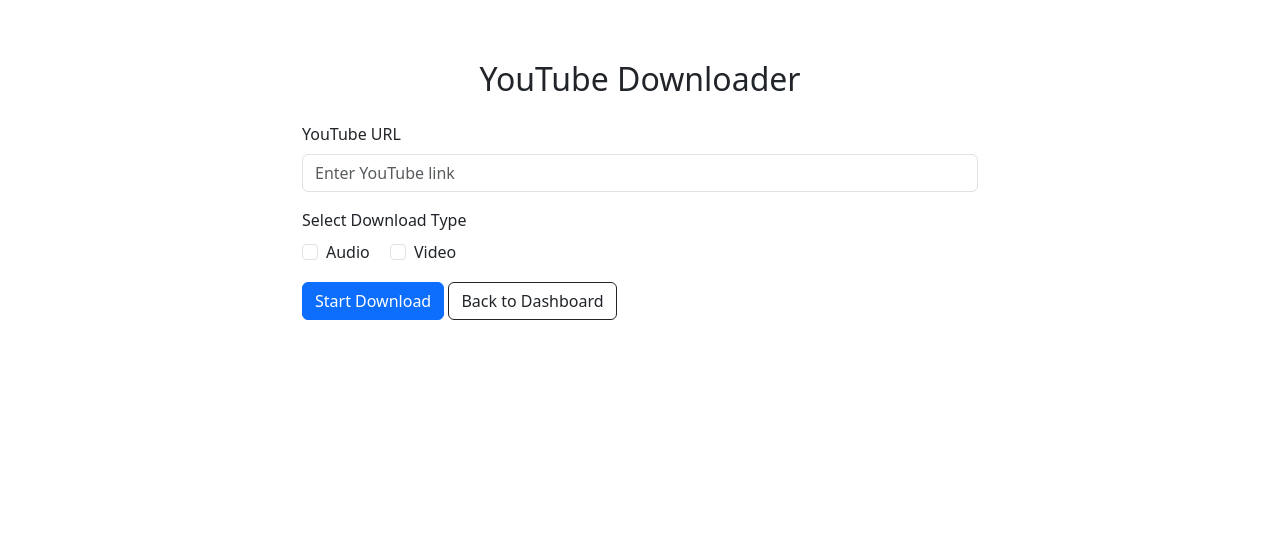
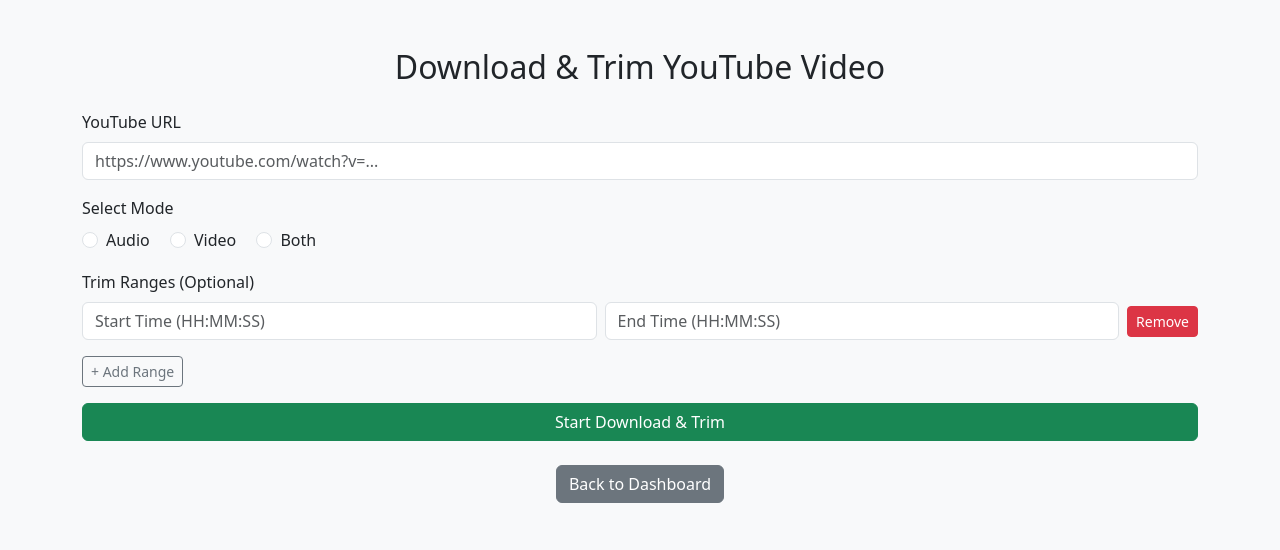
Before and after one commit to shyam-sreenivasan/fun-projects, a Flask app: page /ytdownload in a window 1280 px wide. Shown: the top 550 px of the page. Run offline with Flask 3, Linux system fonts and the light colour scheme; some libraries are stand-ins or nearby versions.

Commit message:
added slider for trim media, added time range for youtube downloader

```diff
--- a/tools-app/tools_app/routes.py
+++ b/tools-app/tools_app/routes.py
@@ -12,10 +12,10 @@
 import threading
 from tools_app.tools.youtube.downloader import run_download_youtube
 from tools_app.tools.image_util import convert_images_to_pdf
-from moviepy import VideoFileClip, AudioFileClip, concatenate_videoclips, concatenate_audioclips # type: ignore
 import mimetypes
 import calendar
 from werkzeug.utils import secure_filename
+from tools_app.tools.trim_media import *
 
 @app.route("/", methods=["GET"])
 def home():
@@ -118,35 +118,64 @@
     file_list.sort(key=lambda x: x["modified"], reverse=True)
     return render_template('list_files.html', files=file_list)
 
+
 @app.route('/download_youtube', methods=['POST'])
 def download_youtube():
     data = request.json
     url = data.get('url')
-    mode = data.get('mode')  # audio, video, or both
-
+    mode = data.get('mode')  # 'audio', 'video', or 'both'
+    start_times = data.get('start_times', [])
+    end_times = data.get('end_times', [])
+    print("start times", start_times)
+    print("end times", end_times)
     if not url or mode not in ['audio', 'video', 'both']:
         return jsonify({'error': 'Invalid input'}), 400
 
     job_id = str(uuid.uuid4())
     base_name = f"{job_id}"
 
-    thread = threading.Thread(target=run_download_youtube, args=(UPLOAD_FOLDER, url, mode, base_name))
-    thread.start()
+    def background_job():
+        try:
+            run_download_youtube(UPLOAD_FOLDER, url, mode, base_name)
 
-    # Construct expected file names
+            # Perform trimming if valid ranges provided
+            if start_times and end_times and len(start_times) == len(end_times):
+                if mode == 'audio':
+                    input_file = os.path.join(UPLOAD_FOLDER, f"{base_name}_audio.mp3")
+                else:
+                    input_file = os.path.join(UPLOAD_FOLDER, f"{base_name}.mp4")
+
+                trim_output = trim_media_file(input_file, start_times, end_times, UPLOAD_FOLDER)
+                if trim_output:
+                    print(f"[INFO] Trimmed media saved at: {trim_output}")
+                else:
+                    print("[WARN] Trimming failed or was skipped.")
+        except Exception as e:
+            print(f"[ERROR] Background task failed: {e}")
+
+    threading.Thread(target=background_job).start()
+
+    # Predict trimmed file name (used by client to poll)
     result_files = []
-    if mode in ['video', 'both']:
-        result_files.append(f"{base_name}.mp4")  # mp4 for video
-    if mode in ['audio', 'both']:
-        result_files.append(f"{base_name}_audio.mp3")
+    if start_times and end_times:
+        if mode == 'audio':
+            trimmed_file = f"trimmed_{base_name}.mp3"
+        else:
+            trimmed_file = f"trimmed_{base_name}.mp4"
+        result_files.append(trimmed_file)
+    else:
+        if mode in ['video', 'both']:
+            result_files.append(f"{base_name}.mp4")
+        if mode in ['audio', 'both']:
+            result_files.append(f"{base_name}_audio.mp3")
 
-    # Construct URLs
-    file_urls = [f"/files?filename={name}" for name in result_files]
+    file_urls = [f"/files?filename={f}" for f in result_files]
 
     return jsonify({
         "message": "Download started",
         "files": file_urls
     })
+
 
 @app.route("/ytdownload", methods=['GET'])
 def get_ytdownloader_page():
@@ -192,68 +221,33 @@
 
     return redirect(url_for('list_files'))
 
-def parse_time_to_seconds(time_str):
-    """Convert HH:MM:SS to seconds."""
-    parts = list(map(int, time_str.strip().split(":")))
-    while len(parts) < 3:
-        parts.insert(0, 0)  # pad to HH:MM:SS
-    h, m, s = parts
-    return h * 3600 + m * 60 + s
+@app.route('/trim-media', methods=['POST', 'GET'])
+def trim_media():
+    if request.method == 'GET':
+        return render_template("trim_media.html")
 
-@app.route('/trim-media', methods=['GET', 'POST'])
-def trim_media():
-    if request.method == "POST":
-        file = request.files.get('media_file')
-        start_times = request.form.getlist('start_times')
-        end_times = request.form.getlist('end_times')
+    file = request.files.get('media_file')
+    start_times = request.form.getlist('start_times')
+    end_times = request.form.getlist('end_times')
 
-        if not file or not start_times or not end_times or len(start_times) != len(end_times):
-            return jsonify({"error": "Invalid input. Provide a file and matching start/end times."}), 400
+    if not file or not start_times or not end_times or len(start_times) != len(end_times):
+        return jsonify({"error": "Invalid input. Provide a file and matching start/end times."}), 400
 
-        original_filename = file.filename
-        ext = os.path.splitext(original_filename)[1]
-        input_filename = f"{uuid.uuid4().hex}{ext}"
-        input_path = os.path.join(UPLOAD_FOLDER, input_filename)
-        file.save(input_path)
+    ext = os.path.splitext(file.filename)[1]
+    input_path = os.path.join(UPLOAD_FOLDER, f"{uuid.uuid4().hex}{ext}")
+    file.save(input_path)
 
-        mime_type, _ = mimetypes.guess_type(input_path)
-        is_audio = mime_type and mime_type.startswith('audio')
+    output_path = trim_media_file(input_path, start_times, end_times, UPLOAD_FOLDER)
 
-        start_seconds = [parse_time_to_seconds(t) for t in start_times]
-        end_seconds = [parse_time_to_seconds(t) for t in end_times]
+    if not output_path:
+        return jsonify({"error": "Trimming failed."}), 500
 
-        output_ext = '.mp3' if is_audio else '.mp4'
-        output_filename = f"trimmed_{uuid.uuid4().hex}{output_ext}"
-        output_path = os.path.join(UPLOAD_FOLDER, output_filename)
+    return jsonify({
+        "message": "Trimming successful.",
+        "download_url": url_for('download_merged_pdf', filename=os.path.basename(output_path)),
+        "filename": os.path.basename(output_path)
+    })
 
-        def trim_task():
-            try:
-                if is_audio:
-                    clip = AudioFileClip(input_path)
-                    segments = [clip.subclipped(s, e) for s, e in zip(start_seconds, end_seconds)]
-                    final_clip = concatenate_audioclips(segments)
-                    final_clip.write_audiofile(output_path)
-                else:
-                    clip = VideoFileClip(input_path)
-                    segments = [clip.subclipped(s, e) for s, e in zip(start_seconds, end_seconds)]
-                    final_clip = concatenate_videoclips(segments)
-                    final_clip.write_videofile(output_path, codec="libx264", audio_codec="aac")
-
-                clip.close()
-                final_clip.close()
-
-            except Exception as e:
-                print(f"[ERROR] Background trim task failed: {e}")
-
-        threading.Thread(target=trim_task, daemon=True).start()
-
-        return jsonify({
-            "message": "Trimming started.",
-            "download_url": url_for('download_merged_pdf', filename=output_filename),
-            "filename": output_filename
-        })
-
-    return render_template("trim_media.html")
 
 @app.route('/backup-media', methods=['GET'])
 def backup_media_form():
--- a/tools-app/tools_app/templates/yt_downloader.html
+++ b/tools-app/tools_app/templates/yt_downloader.html
@@ -2,107 +2,132 @@
 <html lang="en">
 <head>
   <meta charset="UTF-8">
-    <title>YouTube Downloader</title>
-    <link href="https://cdn.jsdelivr.net/npm/bootstrap@5.3.2/dist/css/bootstrap.min.css" rel="stylesheet">
+  <title>Download & Trim YouTube</title>
+  <link href="https://cdn.jsdelivr.net/npm/bootstrap@5.3.3/dist/css/bootstrap.min.css" rel="stylesheet">
   <style>
-        .container {
-            max-width: 700px;
-            margin-top: 60px;
+    body { background-color: #f8f9fa; }
+  </style>
+  <script>
+    function addYtRange() {
+      const container = document.getElementById('yt-ranges');
+      const group = document.createElement('div');
+      group.className = 'row g-2 align-items-center mb-2';
+      group.innerHTML = `
+        <div class="col">
+          <input type="text" class="form-control" name="start_times" placeholder="Start Time (HH:MM:SS)">
+        </div>
+        <div class="col">
+          <input type="text" class="form-control" name="end_times" placeholder="End Time (HH:MM:SS)">
+        </div>
+        <div class="col-auto">
+          <button type="button" class="btn btn-danger btn-sm" onclick="this.parentElement.parentElement.remove()">Remove</button>
+        </div>
+      `;
+      container.appendChild(group);
     }
-        .results-table {
-            margin-top: 30px;
+
+    async function handleSubmit(event) {
+      event.preventDefault();
+      const url = document.getElementById("yt-url").value;
+      const mode = document.querySelector('input[name="mode"]:checked')?.value;
+
+      if (!url || !mode) {
+        alert("Please enter a URL and select a mode.");
+        return;
       }
-    </style>
+
+      const startTimes = Array.from(document.getElementsByName('start_times')).map(input => input.value.trim());
+      const endTimes = Array.from(document.getElementsByName('end_times')).map(input => input.value.trim());
+
+      const payload = {
+        url,
+        mode,
+        start_times: startTimes.filter(Boolean),  // only non-empty
+        end_times: endTimes.filter(Boolean)
+      };
+
+      const status = document.getElementById("status");
+      const result = document.getElementById("result");
+      result.innerHTML = "";
+      status.textContent = "Processing... Please wait.";
+
+      try {
+        const res = await fetch("/download_youtube", {
+          method: "POST",
+          headers: { "Content-Type": "application/json" },
+          body: JSON.stringify(payload)
+        });
+
+        const data = await res.json();
+        if (res.ok) {
+          status.textContent = "Success!";
+          result.innerHTML = `
+            <div class="alert alert-success">
+              <strong>${data.message}</strong>
+              <ul>
+                ${data.files.map(file => `<li><a href="${file}" target="_blank">${file}</a></li>`).join("")}
+              </ul>
+            </div>
+          `;
+        } else {
+          status.textContent = "Error!";
+          result.innerHTML = `<div class="alert alert-danger">${data.error || "Download failed."}</div>`;
+        }
+      } catch (e) {
+        console.error(e);
+        status.textContent = "Error!";
+        result.innerHTML = `<div class="alert alert-danger">Unexpected error occurred.</div>`;
+      }
+    }
+
+    window.addEventListener("DOMContentLoaded", () => {
+      addYtRange();  // Add initial range
+      document.getElementById("ytForm").addEventListener("submit", handleSubmit);
+    });
+  </script>
 </head>
 <body>
-    <div class="container">
-        <h2 class="text-center mb-4">YouTube Downloader</h2>
+  <div class="container py-5">
+    <h2 class="text-center mb-4">Download & Trim YouTube Video</h2>
 
     <form id="ytForm">
       <div class="mb-3">
-                <label for="ytUrl" class="form-label">YouTube URL</label>
-                <input type="url" class="form-control" id="ytUrl" placeholder="Enter YouTube link" required>
+        <label for="yt-url" class="form-label">YouTube URL</label>
+        <input type="url" class="form-control" id="yt-url" placeholder="https://www.youtube.com/watch?v=..." required>
       </div>
 
       <div class="mb-3">
-                <label class="form-label">Select Download Type</label><br>
-                <div class="form-check form-check-inline">
-                    <input class="form-check-input" type="checkbox" id="audio" value="audio">
-                    <label class="form-check-label" for="audio">Audio</label>
-                </div>
-                <div class="form-check form-check-inline">
-                    <input class="form-check-input" type="checkbox" id="video" value="video">
-                    <label class="form-check-label" for="video">Video</label>
+        <label class="form-label">Select Mode</label>
+        <div>
+          <label class="form-check form-check-inline">
+            <input class="form-check-input" type="radio" name="mode" value="audio"> Audio
+          </label>
+          <label class="form-check form-check-inline">
+            <input class="form-check-input" type="radio" name="mode" value="video"> Video
+          </label>
+          <label class="form-check form-check-inline">
+            <input class="form-check-input" type="radio" name="mode" value="both"> Both
+          </label>
         </div>
       </div>
 
-            <button type="submit" class="btn btn-primary">Start Download</button>
-            <a href="/" class="btn btn-outline-dark">Back to Dashboard</a>
+      <div class="mb-3">
+        <label class="form-label">Trim Ranges (Optional)</label>
+        <div id="yt-ranges"></div>
+        <button type="button" class="btn btn-outline-secondary btn-sm mt-2" onclick="addYtRange()">+ Add Range</button>
+      </div>
+
+      <div class="d-grid mb-3">
+        <button type="submit" class="btn btn-success">Start Download & Trim</button>
+      </div>
     </form>
 
-        <div id="result" class="results-table d-none">
-            <h4 class="mt-4">Download Links</h4>
-            <table class="table table-bordered">
-                <thead>
-                    <tr>
-                        <th>Type</th>
-                        <th>File</th>
-                    </tr>
-                </thead>
-                <tbody id="resultBody">
-                </tbody>
-            </table>
+    <div id="status" class="text-center fw-bold text-secondary mb-2"></div>
+    <div id="result" class="text-center"></div>
+
+    <div class="text-center mt-4">
+      <a href="/" class="btn btn-secondary">Back to Dashboard</a>
     </div>
   </div>
-
-    <script>
-        document.getElementById('ytForm').addEventListener('submit', function(e) {
-            e.preventDefault();
-
-            const url = document.getElementById('ytUrl').value.trim();
-            const audioChecked = document.getElementById('audio').checked;
-            const videoChecked = document.getElementById('video').checked;
-
-            if (!url || (!audioChecked && !videoChecked)) {
-                alert("Please enter a URL and select at least one download option.");
-                return;
-            }
-
-            let mode = '';
-            if (audioChecked && videoChecked) {
-                mode = 'both';
-            } else if (audioChecked) {
-                mode = 'audio';
-            } else if (videoChecked) {
-                mode = 'video';
-            }
-
-            fetch('/download_youtube', {
-                method: 'POST',
-                headers: { 'Content-Type': 'application/json' },
-                body: JSON.stringify({ url, mode })
-            })
-            .then(res => res.json())
-            .then(data => {
-                if (data.files) {
-                    const tbody = document.getElementById('resultBody');
-                    tbody.innerHTML = '';
-
-                    data.files.forEach(link => {
-                        const type = link.includes('_audio') || link.endsWith('.mp3') ? 'Audio' : 'Video';
-                        const row = `<tr><td>${type}</td><td><a href="${link}" target="_blank">${link}</a></td></tr>`;
-                        tbody.insertAdjacentHTML('beforeend', row);
-                    });
-
-                    document.getElementById('result').classList.remove('d-none');
-                } else {
-                    alert("Failed to start download. Try again.");
-                }
-            })
-            .catch(err => {
-                alert("Error: " + err.message);
-            });
-        });
-    </script>
 </body>
 </html>
```
Also changed, not shown: tools-app/tools_app/templates/trim_media.html (+103 -41 lines). Lines whose indentation alone changed are shown as unchanged.
